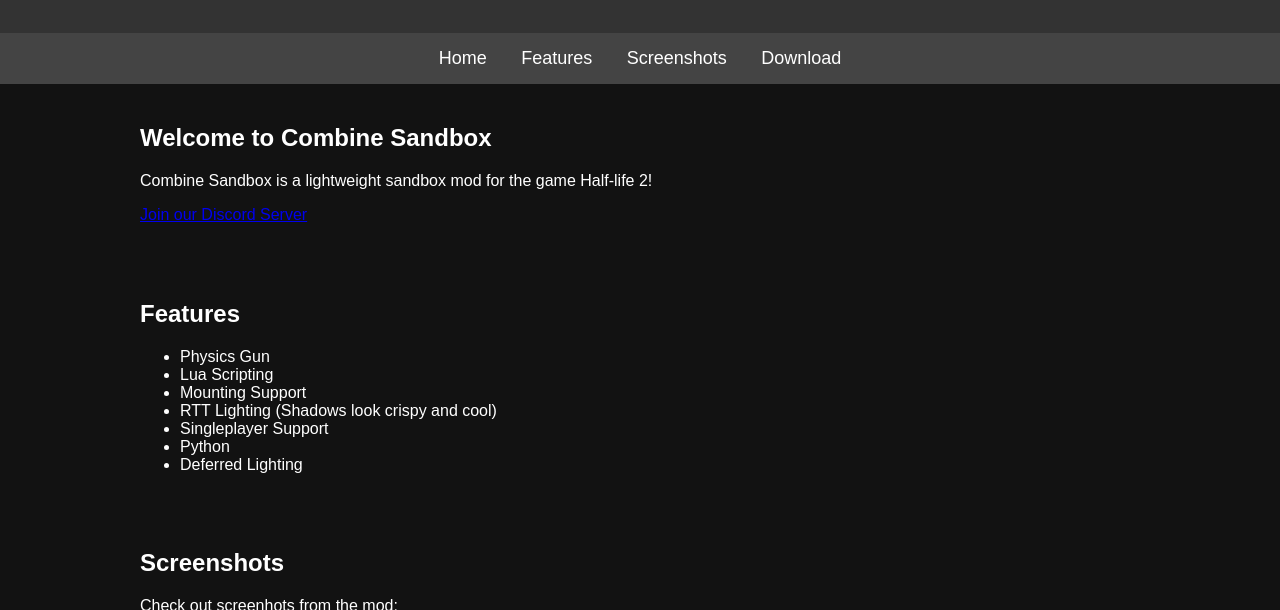
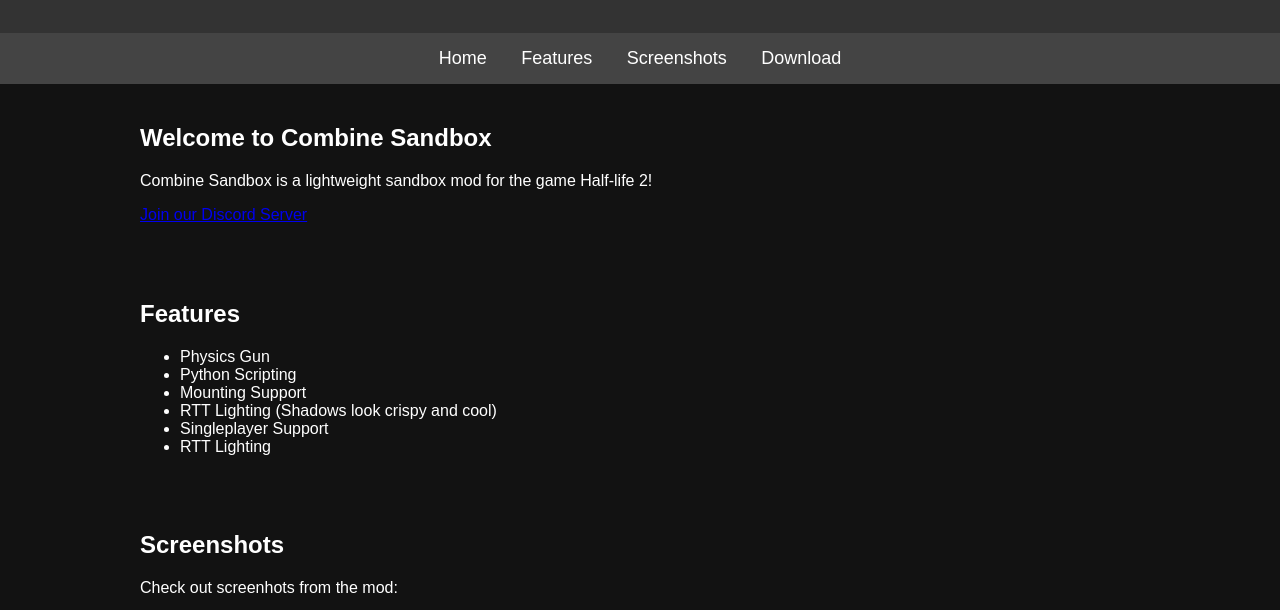
Before and after one commit to Combine-Sandbox/combine-sandbox.github.io, a plain HTML site: page index.html in a window 1280 px wide. Shown: the part 121-731 px from the top of the page. Drawn offline with Linux system fonts and the light colour scheme; grey boxes are pictures that could not be loaded.

Commit message:
Update index.html

```diff
--- a/index.html
+++ b/index.html
@@ -90,12 +90,11 @@
         <h2>Features</h2>
         <ul>
             <li>Physics Gun</li>
-            <li>Lua Scripting</li>
+            <li>Python Scripting</li>
             <li>Mounting Support</li>
             <li>RTT Lighting (Shadows look crispy and cool)</li>
             <li>Singleplayer Support</li>
-            <li>Python</li>
-            <li>Deferred Lighting</li>
+            <li>RTT Lighting</li>
         </ul>
     </div>
 
```
